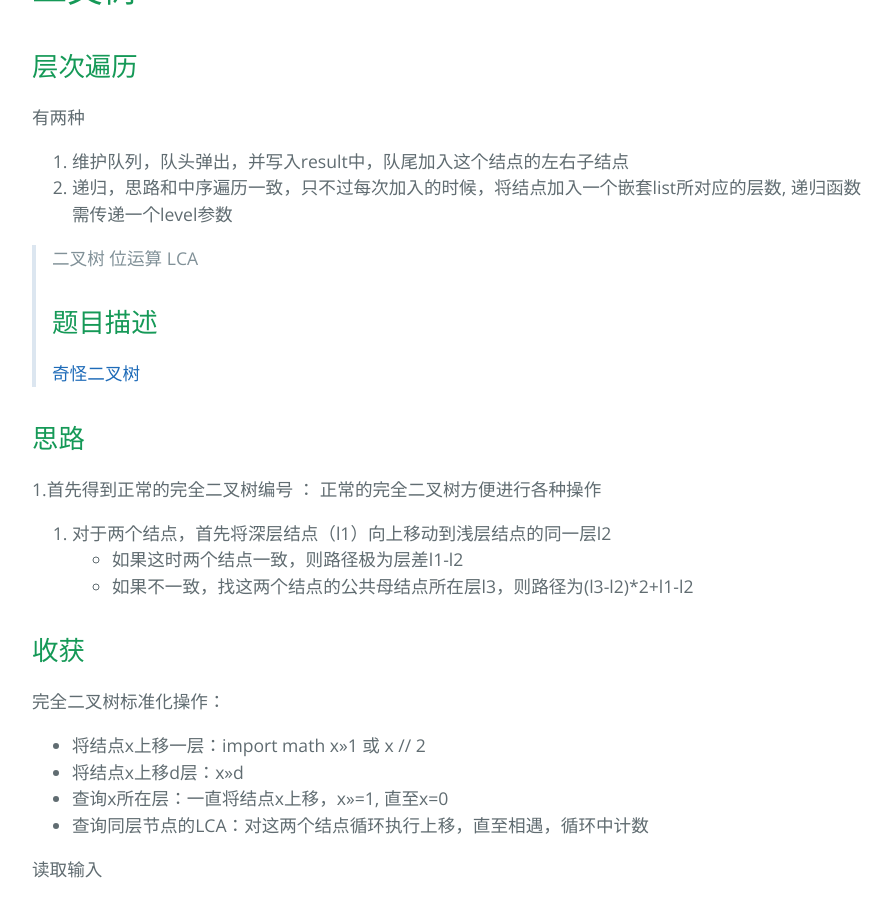
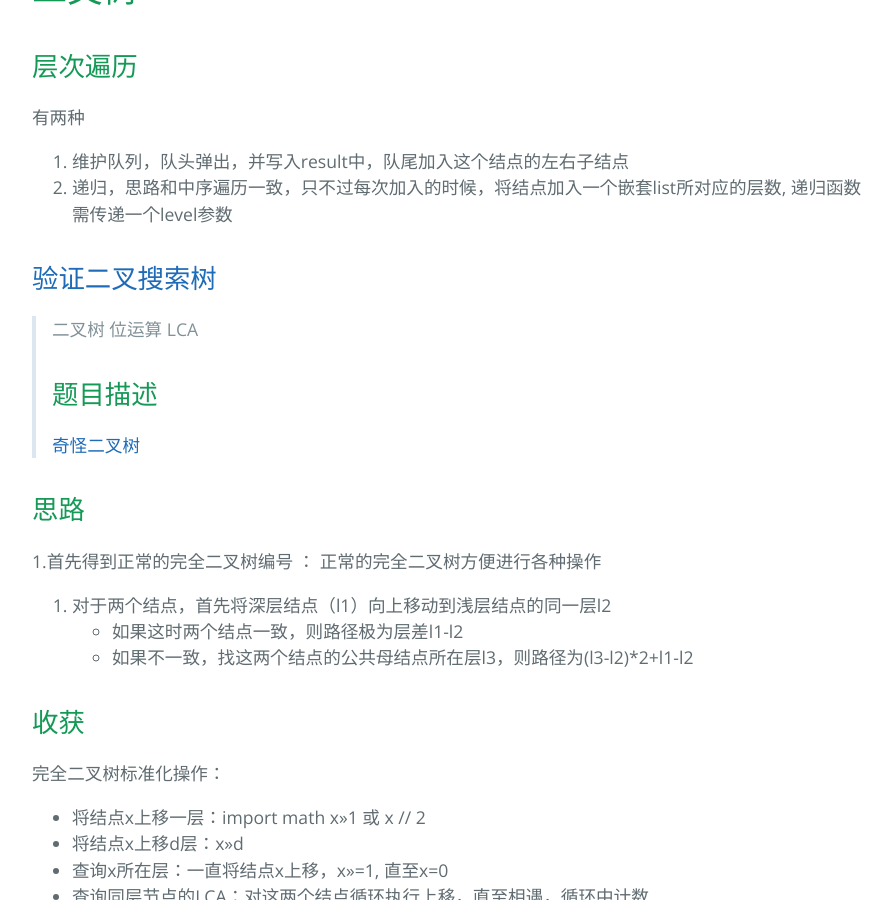
Before and after one commit to Ziyangpig/Note_LeetCode, a Jekyll site: the page built from Ali.md, in a window 1280 px wide and 900 px high, scrolled down 11241 px. Shown: the whole window, without its empty margins (192-1084 px from the left). Built offline with Jekyll 4.4.1, drawn with Linux system fonts in a browser that asks for light colours; our own code applies the rules of GitHub Pages for plain Markdown files; formulas are drawn with MathJax 3.

Commit message:
Update Ali.md

```diff
--- a/Ali.md
+++ b/Ali.md
@@ -390,6 +390,10 @@ d.pop()           # 右侧出队 → 2
 1. 维护队列，队头弹出，并写入result中，队尾加入这个结点的左右子结点
 2. 递归，思路和中序遍历一致，只不过每次加入的时候，将结点加入一个嵌套list所对应的层数, 递归函数需传递一个level参数
 
+
+## [验证二叉搜索树](https://leetcode.cn/problems/validate-binary-search-tree/description/)
+
+
 > 二叉树 位运算 LCA
 ## 题目描述
 [奇怪二叉树](https://www.neituiya.com/oj/7/725)
```
